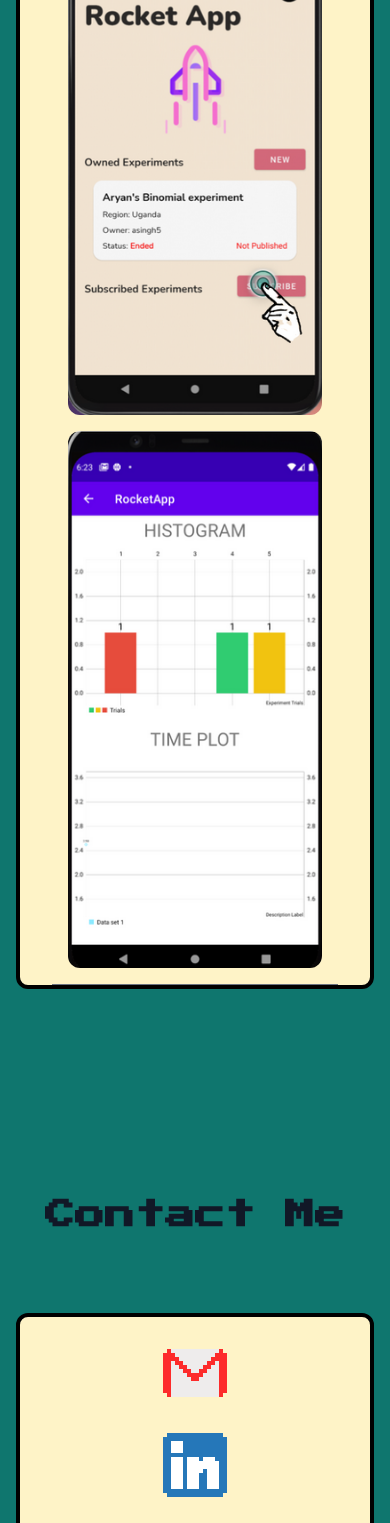
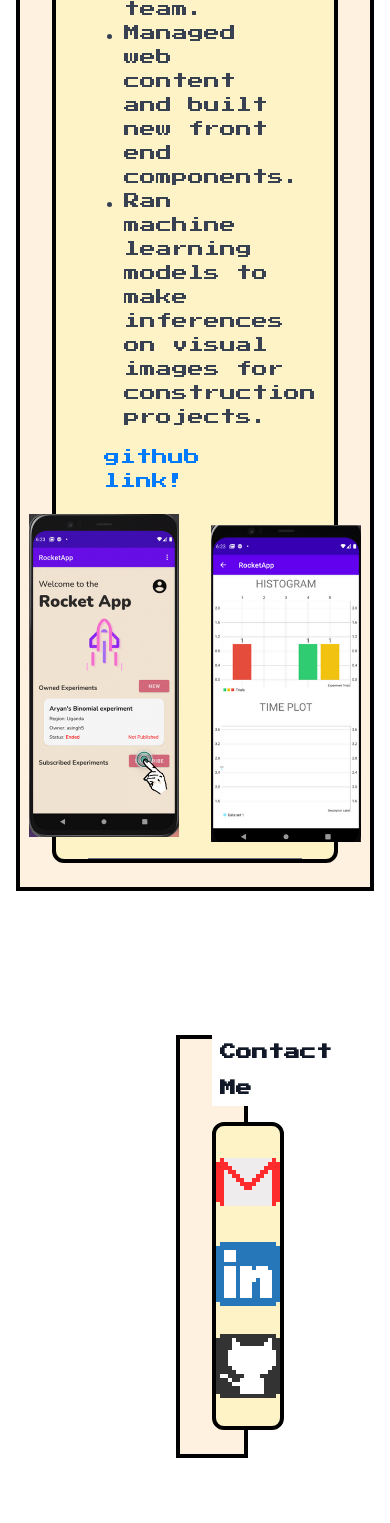
Before and after one commit to SiAryan/siaryan.github.io, a Next.js app: page /projects in a window 390 px wide. Shown: the part 4107-5630 px from the top of the page. Built offline with nearby package versions, Linux system fonts and the light colour scheme.

Commit message:
visual updates

```diff
--- a/app/page.tsx
+++ b/app/page.tsx
@@ -1,3 +1,4 @@
+
 import Navbar from '../components/Navbar';
 import About from '../components/About';
 import Experience from '../components/Experience';
@@ -5,14 +6,28 @@ import Contact from '../components/Contact';
 
 export default function Home() {
   return (
-  <>
-    <Navbar />
-    <div className="bg-teal-700">
-      <About/>
-      <Experience/>
-      <Contact/>
-    </div>
-  </>
+    <>
+      <Navbar />
+      {/* Video Background */}
+      <div className="fixed top-0 left-0 w-full h-full -z-10">
+        <video
+          className="w-full h-full object-cover"
+          autoPlay
+          loop
+          muted
+          playsInline
+        >
+          <source src="/images/may-riding-bicycle-pokemon-emerald-pixel-moewalls-com.webm" type="video/webm" />
+          Your browser does not support the video tag.
+        </video>
+      </div>
 
+      {/* Main Content */}
+      <div className="relative bg-transparent">
+        <About />
+        <Experience />
+        <Contact />
+      </div>
+    </>
   );
 }
--- a/components/About.js
+++ b/components/About.js
@@ -5,10 +5,10 @@ const portraitImage = "/images/asingh_portrait_pic_pixelart.png";
 
 export default function About() {
   return (
-    <section id="about" className="bg-teal-700 pt-28 pb-12 px-4 md:px-8 text-gray-900"> {/* Fixed background color here */}
+    <section id="about" className="bg-transparent pt-28 pb-12 px-4 md:px-8 text-gray-900"> {/* Fixed background color here */}
       {/* Title Section */}
       <div className="container mx-auto flex flex-col md:flex-row items-center justify-center space-y-6 md:space-y-0 mb-16 pt-8">
-        <section className="nes-container with-title text-3xl border-white font-bold mb-4 bg-orange-100"><h2 className="title bg-teal-700">About Me</h2>
+        <section className="nes-container with-title text-3xl border-white font-bold mb-4 bg-orange-100 bg-opacity-75"><h2 className="title">About Me</h2>
 
       {/* Content Section */}
       <div className="container mx-auto flex flex-col md:flex-row items-center justify-center space-y-6 md:space-y-0">
@@ -28,7 +28,7 @@ export default function About() {
           {/* Text Content */}
           <div className="p-4">
             <p className="text-lg text-gray-700 mb-4">
-              Hello! I&apos;m Aryan Singh, a professional software developer, nice to meet you!
+              Hello! I&apos;m Aryan Singh. I&apos;m a software developer, nice to meet you!
             </p>
           </div>
 
--- a/components/Contact.js
+++ b/components/Contact.js
@@ -3,17 +3,15 @@ import React from 'react';
 
 export default function Contact() {
     return (
-        <section id='contact' className="bg-teal-700 py-24 px-4 md:px-8 text-gray-900 items-center justify-center"> {/* Fixed background color here */}
-            <div className="container mx-auto flex flex-col md:flex-row items-center justify-center space-y-6 md:space-y-0 mb-16">
-                <section className="nes-cantainer with-title">
-	         <h2 className="text-3xl font-bold mb-4 title">Contact Me</h2>
-	        </section>
-            </div>
+      <section id='contact' className="bg-transparent py-24 px-4 md:px-8 text-gray-900 items-center justify-center"> {/* Fixed background color here */}
+        <section className="nes-container with-title mx-40 bg-orange-100 bg-opacity-75">
+	   <h2 className="text-3xl font-bold mb-4 title">Contact Me</h2>
             <div className="nes-container with-title is-centered bg-amber-100 rounded-xl container mx-auto flex flex-col md:flex-row items-center justify-center space-y-6 md:space-y-0 mb-16 max-w-4xl">
                 <a href="mailto:asingh2@ualberta.ca" target="_blank" rel="noopener noreferrer px-2"><i className="nes-icon gmail is-large"></i></a>
                 <a href="https://www.linkedin.com/in/aryan-enguofa/" target="_blank" className='px-2'><i className="nes-icon linkedin is-large"></i></a>
                 <a href="https://www.github.com/siaryan" target="_blank" className='px-2'><i className="nes-icon github is-large"></i></a>
             </div>
-        </section>
+	</section>
+      </section>
     );
 }
--- a/components/Experience.js
+++ b/components/Experience.js
@@ -69,8 +69,8 @@ const experiences = [
 const Experience = forwardRef(() => {
   return (
 
-   <section id="experience" className="pt-12 bg-teal-700 md:px-48 text-gray-900 pb-8"> {/* Fixed background color here */}
-    <section className="bg-teal-700 text-gray-900 nes-container with-title border-white mx-auto font-bold mb-4 bg-orange-100 bg-teal-700 text-gray-900">
+   <section id="experience" className="pt-12 bg-transparent md:px-48 text-gray-900 pb-8"> {/* Fixed background color here */}
+    <section className="text-gray-900 nes-container with-title border-white mx-auto font-bold mb-4 bg-orange-100 bg-opacity-75 text-gray-900">
       <h2 className="text-2xl font-semibold text-center mb-8 title">Experience</h2>
       <div className="space-y-6 max-w-4xl mx-auto border-4 border-black rounded-xl bg-amber-100">
         {experiences.map((exp, index) => (
@@ -79,7 +79,7 @@ const Experience = forwardRef(() => {
             <p className="text-sm text-gray-600">{exp.company} – {exp.location}</p>
             <p className="text-sm text-gray-600">{exp.period}</p>
             <p className="text-sm text-gray-600">{exp.technologies}</p>
-            <ul className="list-disc pl-5 text-gray-700 mt-2">
+            <ul className="list-disc pl-5 text-sm text-gray-700 mt-2">
               {exp.description.map((item, idx) => (
                 <li key={idx}>{item}</li>
               ))}
--- a/components/Projects.js
+++ b/components/Projects.js
@@ -112,19 +112,19 @@ const projects = [
             ],
         link : <Link href='https://github.com/CMPUT301W21T30/RocketApp/wiki/Part-4-storyboard' target='_blank'>github link!</Link>,
         media:
-        <div className="flex flex-col items-center space-y-4">
+        <div className="flex flex-row items-center justify-center space-y-4">
             <Image
                 src={rocketApp_scrn}
                 alt="Aryan Singh"
-                className="object-cover w-auto rounded-xl"
+                className="object-cover w-auto rounded-xl px-4"
                 width={200}
                 height={200}
             />
             <Image
                 src={rocketApp_scrn_1}
                 alt="Aryan Singh"
-                className="object-cover w-auto rounded-xl"
-                width={264}
+                className="object-cover w-auto rounded-xl px-4"
+                width={200}
                 height={200}
             />
         </div>
@@ -134,10 +134,24 @@ const projects = [
 
   const Projects = forwardRef(() => {
     return (
-      <section id="projects" className="bg-teal-700 py-28 px-4 md:px-8 text-gray-900">
-        <div className="container mx-auto flex flex-col md:flex-row items-center justify-center space-y-6 md:space-y-0 mb-16 pt-8">
-          <h2 className="text-3xl font-bold mb-4">Projects</h2>
+
+
+      <section id="projects" className="bg-transparent pt-28 pb-12 px-4 md:px-8 text-gray-900">
+        <div className="fixed top-0 left-0 w-full h-full -z-10">
+          <video
+            className="w-full h-full object-cover"
+            autoPlay
+            loop
+            muted
+            playsInline
+           >
+           <source src="/images/black-cat-sakura-bridge-pixel-moewalls-com.webm
+" type="video/webm" />
+              Your browser does not support the video tag.
+          </video>
         </div>
+         <section className="nes-container with-title md:mx-32 bg-orange-100 bg-opacity-75">
+	    <h2 className="text-3xl font-bold mb-4 title">Projects</h2>
         <div className="space-y-6 max-w-5xl mx-auto border-4 border-black rounded-xl bg-amber-100 px-8">
           {projects.map((prj, index) => (
             <div key={index} className="border-b border-gray-500 pb-4 px-4 py-4">
@@ -154,6 +168,7 @@ const projects = [
             </div>
           ))}
         </div>
+       </section>
       </section>
     );
   });
```
Also changed, not shown: 2 other files (tests, documents, lock files or other folders).
